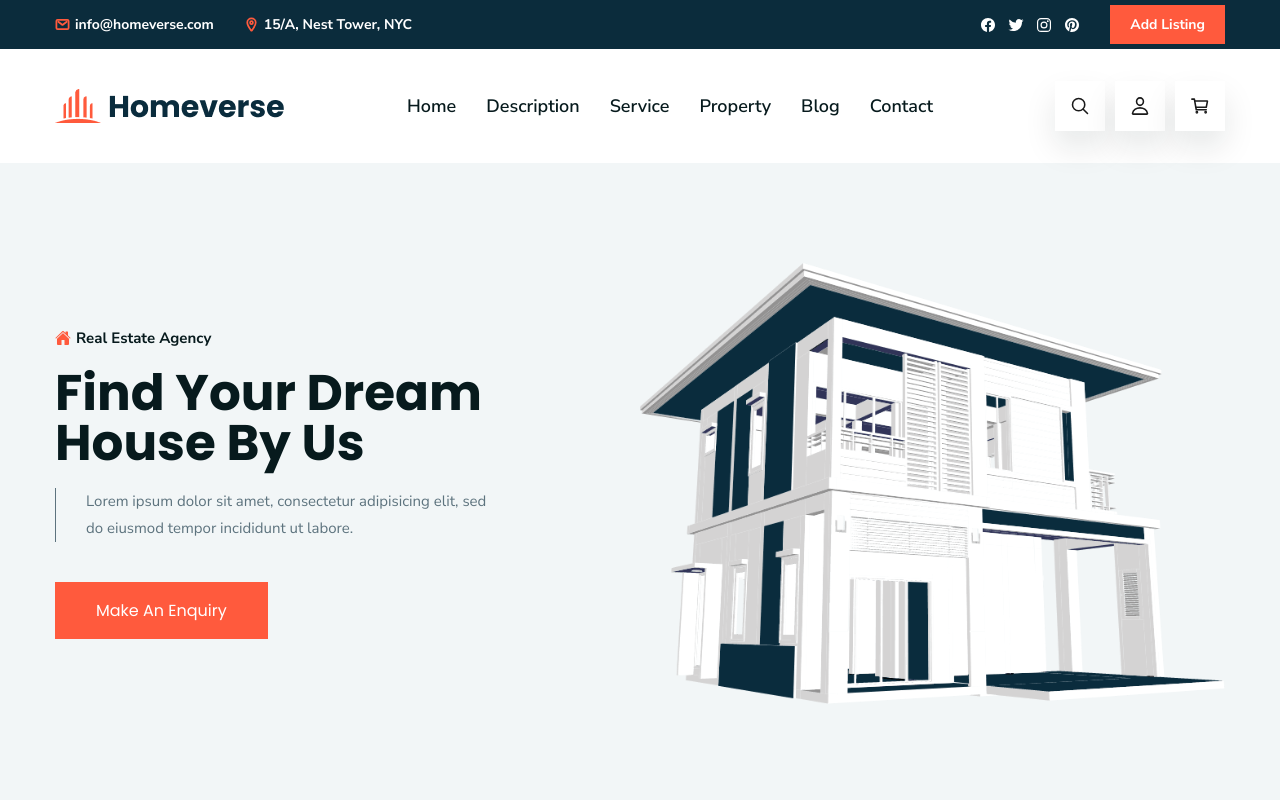
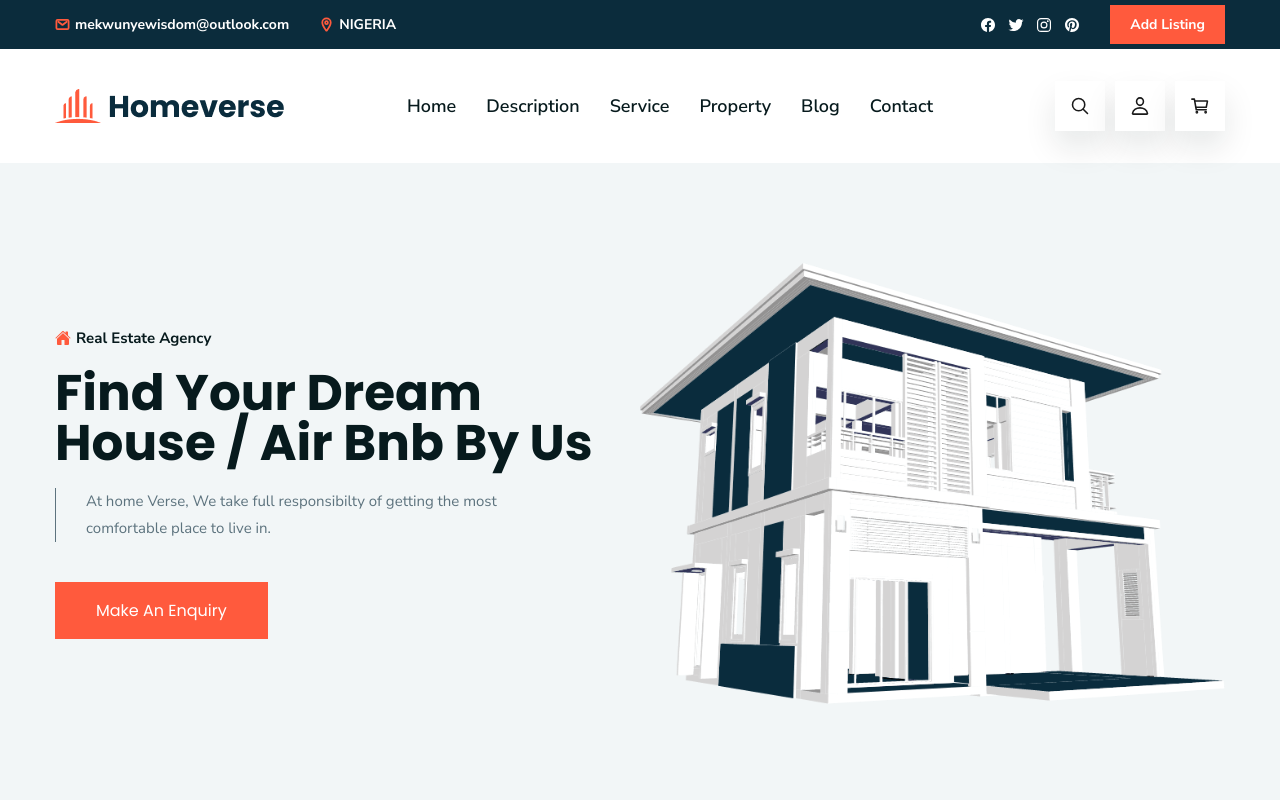
Before and after one commit to wizyy1404/real-estate-investment, a plain HTML site: page index.html in a window 1280 px wide. Shown: the top 800 px of the page. Drawn offline with nearby package versions, Linux system fonts and the light colour scheme.

Commit message:
Update index.html
index.html

```diff
--- a/index.html
+++ b/index.html
@@ -43,10 +43,10 @@
         <ul class="header-top-list">
 
           <li>
-            <a href="mailto:info@homeverse.com" class="header-top-link">
+            <a href="mailto:mekwunyewisdom@outlook.com" class="header-top-link">
               <ion-icon name="mail-outline"></ion-icon>
 
-              <span>info@homeverse.com</span>
+              <span>mekwunyewisdom@outlook.com</span>
             </a>
           </li>
 
@@ -54,7 +54,7 @@
             <a href="#" class="header-top-link">
               <ion-icon name="location-outline"></ion-icon>
 
-              <address>15/A, Nest Tower, NYC</address>
+              <address>NIGERIA</address>
             </a>
           </li>
 
@@ -203,10 +203,10 @@
               <span>Real Estate Agency</span>
             </p>
 
-            <h2 class="h1 hero-title">Find Your Dream House By Us</h2>
+            <h2 class="h1 hero-title">Find Your Dream House / Air Bnb By Us</h2>
 
             <p class="hero-text">
-              Lorem ipsum dolor sit amet, consectetur adipisicing elit, sed do eiusmod tempor incididunt ut labore.
+              At home Verse, We take full responsibilty of getting the most comfortable place to live in.
             </p>
 
             <button class="btn">Make An Enquiry</button>
@@ -1148,7 +1148,7 @@
                     <div class="publish-date">
                       <ion-icon name="calendar"></ion-icon>
 
-                      <time datetime="2022-27-04">Apr 27, 2024</time>
+                      <time datetime="2022-27-04">Apr 27, 2025</time>
                     </div>
 
                     <a href="#" class="read-more-btn">Read More</a>
@@ -1201,7 +1201,7 @@
                     <div class="publish-date">
                       <ion-icon name="calendar"></ion-icon>
 
-                      <time datetime="2022-27-04">Apr 27, 2024</time>
+                      <time datetime="2022-27-04">Apr 27, 2025</time>
                     </div>
 
                     <a href="#" class="read-more-btn">Read More</a>
@@ -1285,15 +1285,15 @@
               <a href="tel:+2347060673926" class="contact-link">
                 <ion-icon name="call-outline"></ion-icon>
 
-                <span>(+234) 706 067 3926</span>
+                <span>(+1) 706 067 3926</span>
               </a>
             </li>
 
             <li>
-              <a href="mailto:mekwunye2345@gmail.com" class="contact-link">
+              <a href="mailto:mekwunyewisdom@outlook.com" class="contact-link">
                 <ion-icon name="mail-outline"></ion-icon>
 
-                <span>mekwunye2345@gmail.com</span>
+                <span>mekwunyewisdom@outlook.com</span>
               </a>
             </li>
 
@@ -1436,7 +1436,7 @@
       <div class="container">
 
         <p class="copyright">
-          &copy; 2024 <a href="#">WizzyNaija</a>. All Rights Reserved
+          &copy; 2025 <a href="#">Mekwunye Wisdom</a>. All Rights Reserved
         </p>
 
       </div>
```
